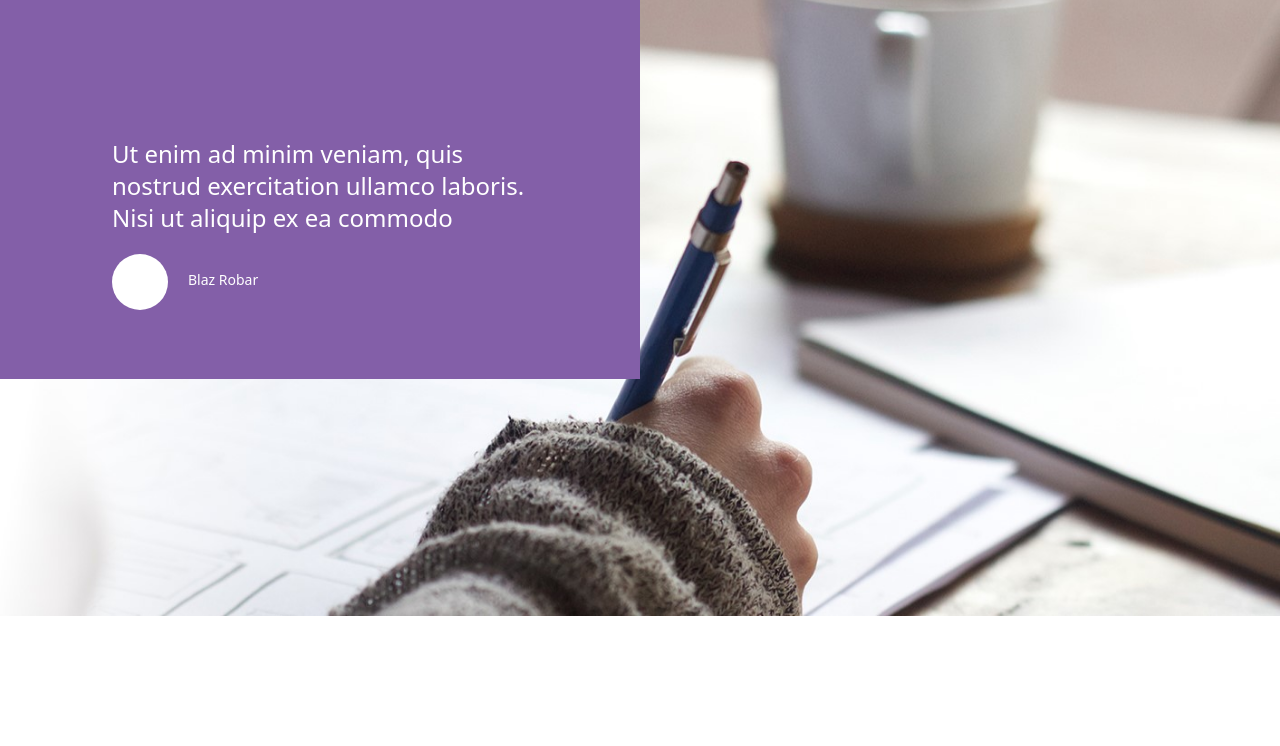
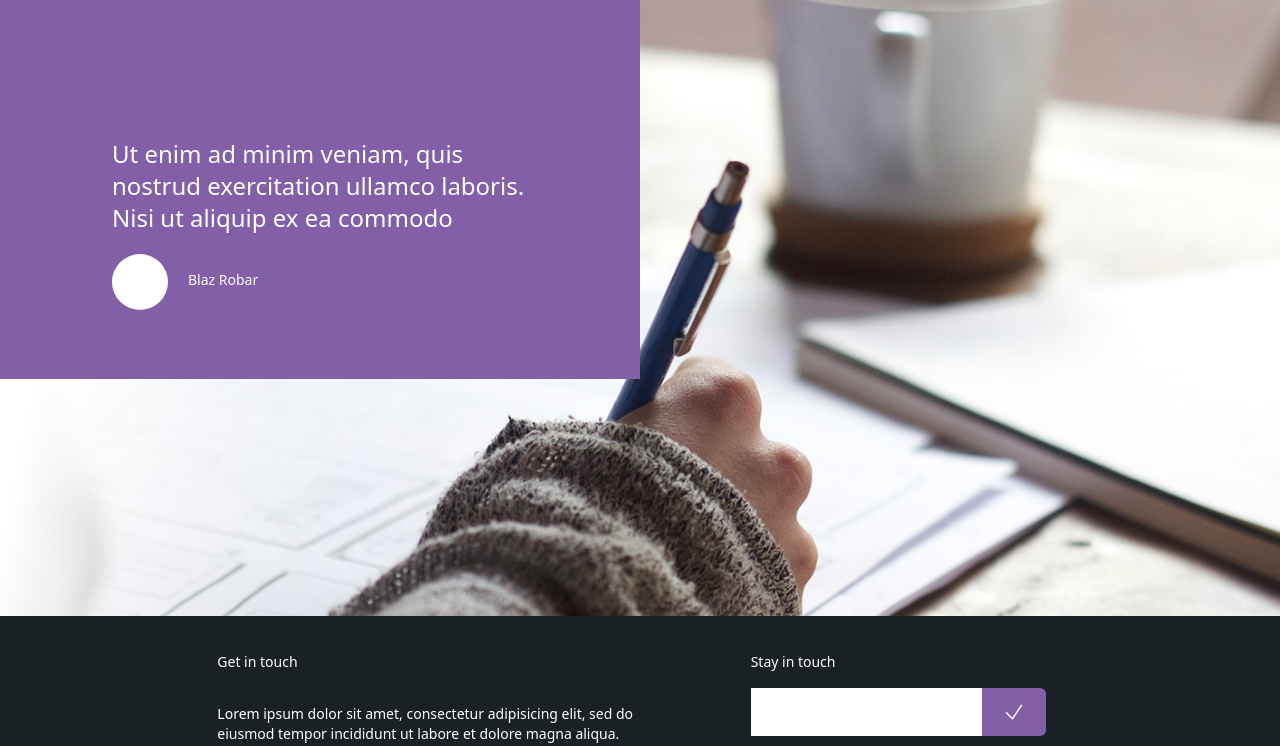
Before and after one commit to Shaimall/torkkk, a Next.js app: page / in a window 1280 px wide. Shown: the part 4332-5078 px from the top of the page. Before the commit the page ends 4948 px from the top, so only its background shows below. Built offline with nearby package versions, Linux system fonts and the light colour scheme.

Commit message:
Latest commit 18:24 7/11/2022

```diff
--- a/components/card.jsx
+++ b/components/card.jsx
@@ -18,11 +18,11 @@ export const Card = ({ title, exerp, description }) => {
 // working on this, not done yet
 export const Card2 = ({ title, description, num, icon }) => {
   return (
-    <div className="md:flex text-center md:text-left p-4 py-12 ">
+    <div className="md:flex  md:text-left p-4 py-12 ">
       <div className="flex-row">
         <div className="md:flex">
           {icon}
-          <p className="text-2xl text-center">{num}</p>
+          <p className="text-2xl">{num}</p>
           <p className="text-2xl text-white ">{title}</p>
         </div>
         <p className="text-base pt-4 mb-8 text-white">{description}</p>
@@ -30,3 +30,18 @@ export const Card2 = ({ title, description, num, icon }) => {
     </div>
   );
 };
+export const Card3 = ({ title, text1, text2, text3, text4, text5 }) => {
+  return (
+    <div className="md:text-left  py-12 ">
+      <div className="">
+        <p className="text-base text-white ">{title}</p>
+
+        <p className="text-white text-sm">{text1}</p>
+        <p className="text-white text-sm">{text2}</p>
+        <p className="text-white text-sm">{text3}</p>
+        <p className="text-white text-sm">{text4}</p>
+        <p className="text-white text-sm">{text5}</p>
+      </div>
+    </div>
+  );
+};
--- a/pages/index.js
+++ b/pages/index.js
@@ -1,5 +1,5 @@
 import React from "react";
-import { Card, Card2 } from "../components/card";
+import { Card, Card2, Card3 } from "../components/card";
 
 export default function Home() {
   return (
@@ -225,6 +225,56 @@ export default function Home() {
           </div>
         </div>
       </section>
+      <section className="bg-[#1A2124]">
+        <div className="grid md:grid-cols-12">
+          <div className="col-span-2 hidden md:block"></div>
+          <div className="col-span-4 container py-9 px-10 md:px-1">
+            <p className="text-sm text-white "> Get in touch</p>
+            <p className="text-sm text-white pt-8">
+              Lorem ipsum dolor sit amet, consectetur adipisicing elit, sed do
+              eiusmod tempor incididunt ut labore et dolore magna aliqua. Ut
+              enim ad minim veniam, quis nostrud exercitation ullamco laboris
+              nisi ut aliquip ex ea commodo consequat.
+            </p>
+            <div className="grid md:grid-cols-3 hidden md:grid ">
+              {CARD3.map((item, i) => (
+                <Card3 {...item} key={i} />
+              ))}
+            </div>
+          </div>
+          <div className="col-span-1 hidden md:block"></div>
+          <div className="col-span-3 container py-9 px-10 md:px-1">
+            {" "}
+            <p className="text-sm text-white "> Stay in touch</p>
+            <form className="inline-flex pt-4" action="" method="post">
+              <input type="text" />
+              <button className="bg-[#835FA8] container px-5 py-3 rounded-r-md">
+                <svg
+                  className="mx-auto w-4"
+                  xmlns="http://www.w3.org/2000/svg"
+                  fill="none"
+                  viewBox="0 0 24 24"
+                  stroke-width="1.5"
+                  stroke="#FFFFFF"
+                  class="w-6 h-6"
+                >
+                  <path
+                    stroke-linecap="round"
+                    stroke-linejoin="round"
+                    d="M4.5 12.75l6 6 9-13.5"
+                  />
+                </svg>
+              </button>
+            </form>
+            <p className="text-white text-sm pt-10 ">
+              {" "}
+              We don’t send spam. Actually, who are we kiding, we’ll spam the
+              shit out of your inbox
+            </p>
+          </div>
+          <div className="col-span-2 hidden md:block"></div>
+        </div>
+      </section>
     </div>
   );
 }
@@ -257,7 +307,7 @@ const CARD2 = [
   {
     icon: (
       <svg
-        className="w-[42.77px] h-[42.77px] mx-auto "
+        className="w-[42.77px] h-[42.77px]  "
         xmlns="http://www.w3.org/2000/svg"
         fill="none"
         viewBox="0 0 24 24"
@@ -283,7 +333,7 @@ const CARD2 = [
   {
     icon: (
       <svg
-        className="w-[42.77px] h-[42.77px] mx-auto"
+        className="w-[42.77px] h-[42.77px] "
         xmlns="http://www.w3.org/2000/svg"
         fill="none"
         viewBox="0 0 24 24"
@@ -327,7 +377,7 @@ const CARD2 = [
     ),
     icon: (
       <svg
-        className="w-[42.77px] h-[42.77px] mx-auto"
+        className="w-[42.77px] h-[42.77px]"
         xmlns="http://www.w3.org/2000/svg"
         fill="none"
         viewBox="0 0 24 24"
@@ -353,7 +403,7 @@ const CARD2 = [
   {
     icon: (
       <svg
-        className="w-[42.77px] h-[42.77px] mx-auto"
+        className="w-[42.77px] h-[42.77px]"
         xmlns="http://www.w3.org/2000/svg"
         fill="none"
         viewBox="0 0 24 24"
@@ -377,3 +427,30 @@ const CARD2 = [
     href: "#",
   },
 ];
+
+const CARD3 = [
+  {
+    title: "Resources",
+    text1: "Tour",
+    text2: "Customers",
+    text3: "Pricing and Plans",
+    text4: "New Features",
+    text5: "Education",
+  },
+  {
+    title: "Resources",
+    text1: "Tour",
+    text2: "Customers",
+    text3: "Pricing and Plans",
+    text4: "New Features",
+    text5: "Education",
+  },
+  {
+    title: "Resources",
+    text1: "Tour",
+    text2: "Customers",
+    text3: "Pricing and Plans",
+    text4: "New Features",
+    text5: "Education",
+  },
+];
```
